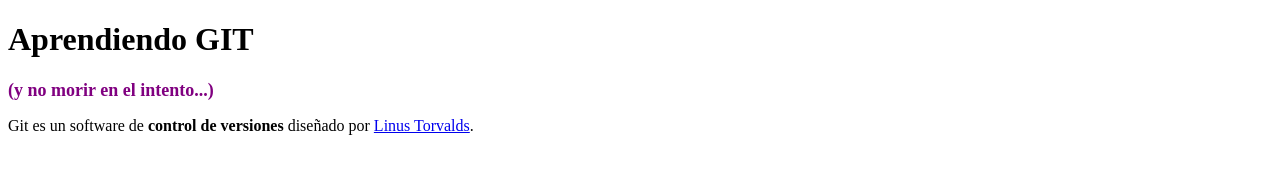
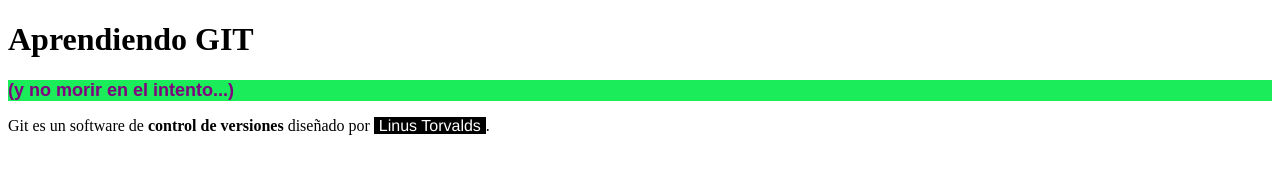
Before and after one commit to gonzalob93/pwfe-m1-08, a plain HTML site: page index.html in a window 1280 px wide. Drawn offline with Linux system fonts and the light colour scheme.

Commit message:
Aprendiendo reglas de CSS

```diff
--- a/index.html
+++ b/index.html
@@ -3,10 +3,40 @@
   <head>
     <meta charset="utf-8">
     <title>Aprendiendo GIT</title>
+    <style>
+      /* Anatomía de las reglas CSS */
+      /*
+        selector {
+          propiedad: valor;
+          propiedad: valor;
+          propiedad: valor;
+        }
+      */
+      h2 {
+        font-size:18px;
+        font-family: Arial;
+        background-color: #1bec59;
+      }
+      a {
+        color: #FFFFFF;
+        background-color: #000;
+        text-decoration: none;
+        font-family: Helvetica, Arial, Open Sans, sans-serif;
+        padding-left: 5px;
+        padding-right: 5px;
+      }
+      a:hover {
+        background-color: darkblue;
+        color: orange;
+      }
+    </style>
   </head>
   <body>
+    <!--
+      definir color y tamano de fuente style="color:red;font-size:18px"
+      -->
     <h1>Aprendiendo GIT</h1>
-    <h2 style="color:purple;font-size:18px">(y no morir en el intento...)</h2>
+    <h2 style="color:purple;">(y no morir en el intento...)</h2>
     <p>Git es un software de <strong>control de versiones</strong> diseñado por <a href="https://es.wikipedia.org/wiki/Linus_Torvalds" target="_blank">Linus Torvalds</a>.</p>
   </body>
 </html>
```
